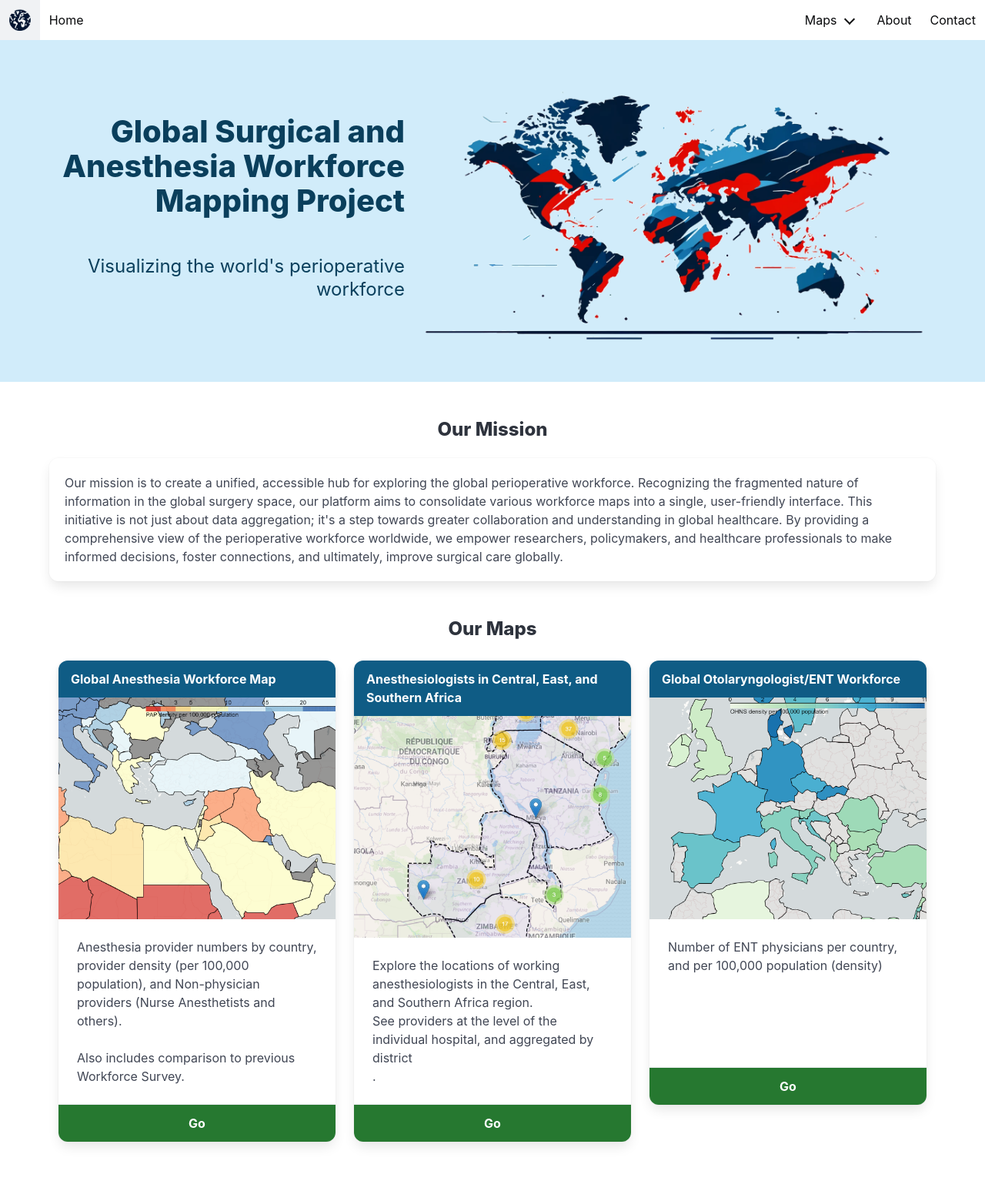
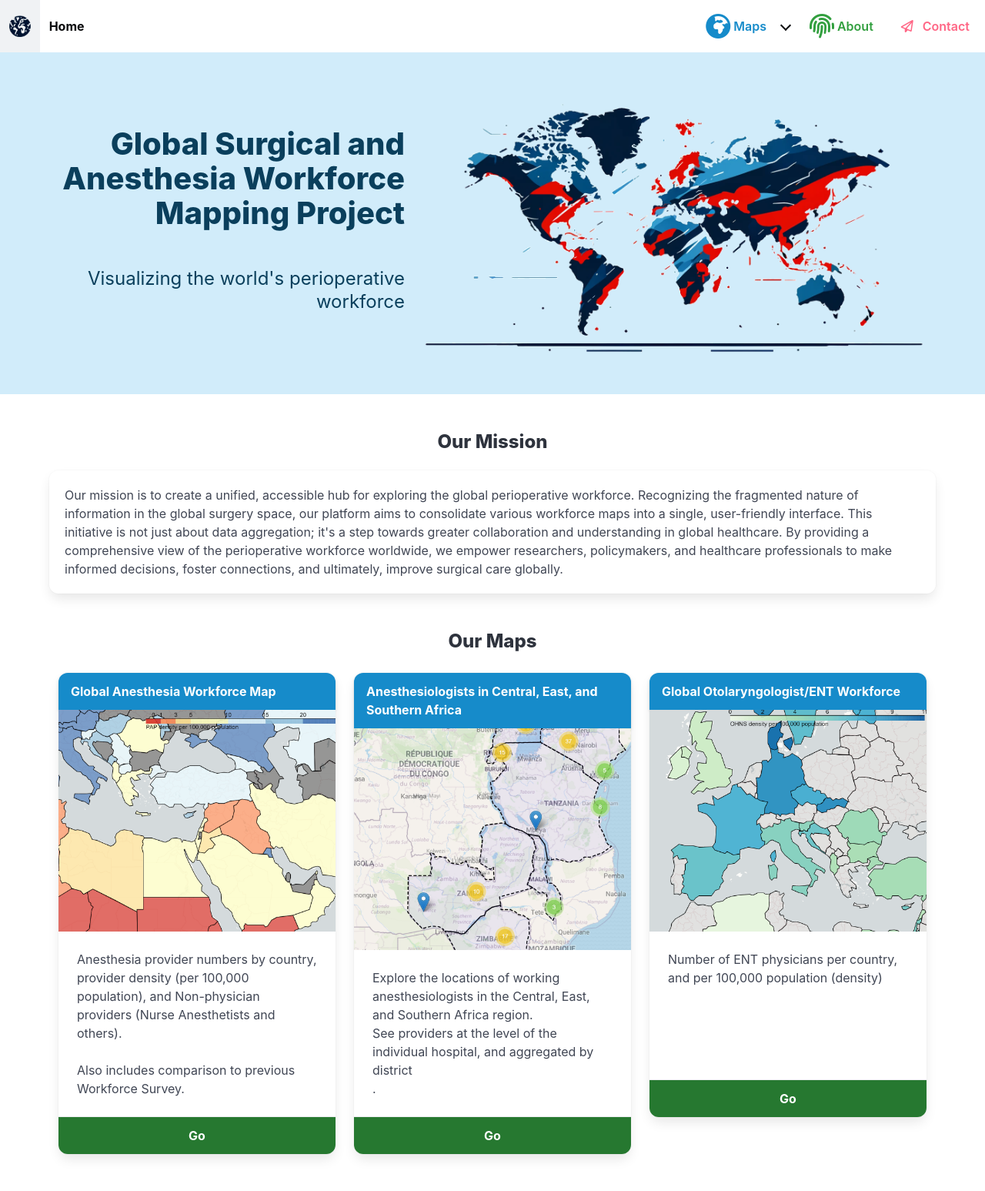
Before and after one commit to lawtj/workforce_map, a Flask app: page / in a window 1280 px wide. Shown: the whole page at 77% size. Before the commit the page ends 1489 px from the top, so only its background shows below. Run offline with Flask 3, Linux system fonts and the light colour scheme; some libraries are stand-ins or nearby versions.

Commit message:
update icons

```diff
--- a/my-bulma-project.scss
+++ b/my-bulma-project.scss
@@ -15,7 +15,7 @@
 
     $link: hsl(325, 66%, 46%),
 
-
+    $navbar-height: 4.25rem,
 );
 
 @use "bulma/sass/utilities/mixins";
--- a/templates/includes/cards.html
+++ b/templates/includes/cards.html
@@ -1,6 +1,6 @@
 <div class="card">
-    <div class="card-header has-background-primary-30 ">
-        <p class="card-header-title has-text-primary-30-invert">
+    <div class="card-header has-background-primary ">
+        <p class="card-header-title has-text-primary-invert">
             {{card_title}}
         </p>
     </div>
--- a/templates/includes/head.html
+++ b/templates/includes/head.html
@@ -4,3 +4,5 @@
     <link
     rel="stylesheet" href="static/dist/css/my-bulma-project.css">
     </head>
+
+    <script src="https://kit.fontawesome.com/11e8878944.js" crossorigin="anonymous"></script>
--- a/templates/includes/nav.html
+++ b/templates/includes/nav.html
@@ -2,8 +2,9 @@
 <nav class="navbar is-white is-fixed-top">
     <nav class="navbar-brand">
         <a href="/" class="navbar-item">
-            <img src="static/images/icon_alpha.png" alt="Logo" height="160">
+            <img src="static/images/icon_alpha.png" alt="Logo">
         </a>
+
         <a role="button" class="navbar-burger" aria-label="menu" aria-expanded="false" data-target="nav_menu">
             <span aria-hidden="true"></span>
             <span aria-hidden="true"></span>
@@ -12,19 +13,23 @@
     </nav>
     <nav class="navbar-menu" id="nav_menu">
         <nav class="navbar-start">
-            <a href="/" class="navbar-item">Home</a>
+            <a href="/" class="navbar-item has-text-weight-bold has-text-bold">Home</a>
         </nav>
         <nav class="navbar-end">
             <div class="navbar-item has-dropdown is-hoverable">
-                <a href="#" class="navbar-link">Maps</a>
+                <a class="navbar-link">
+                    <span class="icon has-text-primary">
+                        <i class="fas fa-2x fa-earth-africa"></i>
+                  </span>
+                  <span class="mx-2 has-text-primary has-text-weight-semibold">Maps</span></a>
                 <div class="navbar-dropdown is-right">
                     <a href="/gaws" class="navbar-item">Global Anesthesia Workforce Map</a>
                     <a href="/canesca" class="navbar-item">Anesthesiologists in Central, East, and Southern Africa</a>
                     <a href="/ohns" class="navbar-item">Global Otolaryngologist/ENT Workforce map</a>
                 </div>
             </div>
-            <a href="#" class="navbar-item">About</a>
-            <a href="#" class="navbar-item">Contact</a>
+            <a href="#" class="navbar-item"><span class="icon has-text-success"><i class="fas fa-2x fa-fingerprint"></i></span><span class="has-text-success mx-2 has-text-weight-semibold">About</span></a>
+            <a href="#" class="navbar-item"><span class="icon has-text-danger"><i class="fa-regular fa-paper-plane"></i></span><span class="has-text-danger has-text-weight-semibold mx-2">Contact</span></a>
         </nav>
     </nav>
 </nav>
--- a/templates/pages/gaws.html
+++ b/templates/pages/gaws.html
@@ -11,7 +11,7 @@
 <div class="container ">
     <div class="columns mt-6 mb-4 is-8">
         <div class="content column is-two-thirds">
-            <p class="title is-6 box has-background-success-soft">About this map:</p>
+            <p class="title is-6 box has-background-success-soft has-text-success-bold"><span class='icon'><i class="fas fa-earth"></i></span>About this map:</p>
             <p>This map shows three layers of anesthesia workforce data.
                 <ul>
                     <li>Number of Physician Anesthesia Providers (PAPs) per 100,000 population</li>
@@ -26,7 +26,7 @@
         <div class="column">
             <div class="dropdown is-hoverable">
                     <div class="dropdown-trigger">
-                        <div class="button ml-auto">
+                        <div class="button ">
                             <span>View citation</span>
 
                             <div class="block ml-3 mr-3">
--- a/templates/pages/ohns.html
+++ b/templates/pages/ohns.html
@@ -12,7 +12,7 @@
 <div class="container px-4">
     <div class="columns mt-6 mb-4 is-8">
         <div class="content column is-two-thirds ">
-            <p class="title is-6 box has-background-success-soft has-text-success-dark">About this map:</p>
+            <p class="title is-6 box has-background-success-soft has-text-success-bold"><span class='icon'><i class="fas fa-earth"></i></span>About this map:</p>
             <p>The Global OHNS initiative performed a recent study quantifying the number of otolaryngology-head and neck surgery (OHNS) care clinicians per capita worldwide. This was done by disseminating a cross-sectional electronic survey to professional society leaders, medical licensing boards, public health officials, and practicing OHNS clinicians. </p>
             <p>Respondents from 114 countries comprising 84% of the world population estimate a workforce density of 2.19 OHNS clinicians per 100 000 population. Variations were noted by World Health Organization regions and World Bank income groups.</p>
             <p>This cross-sectional survey study provides a comprehensive assessment of the global OHNS workforce. These results can guide focused investment in training and policy development to address disparities in the availability of OHNS clinicians.</p>
```
Also changed, not shown: static/dist/css/my-bulma-project.css.
